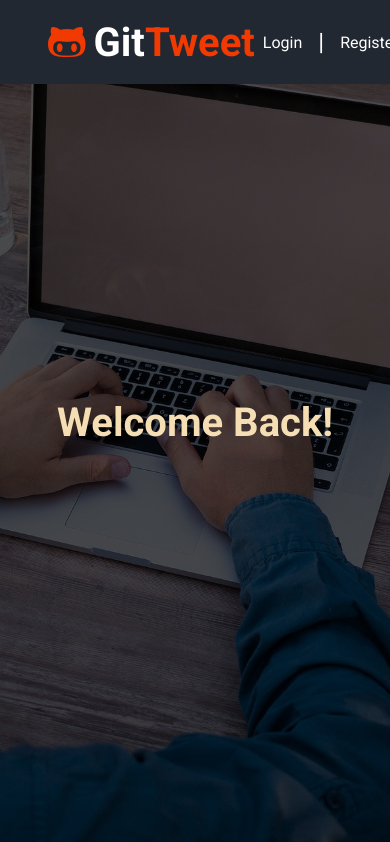
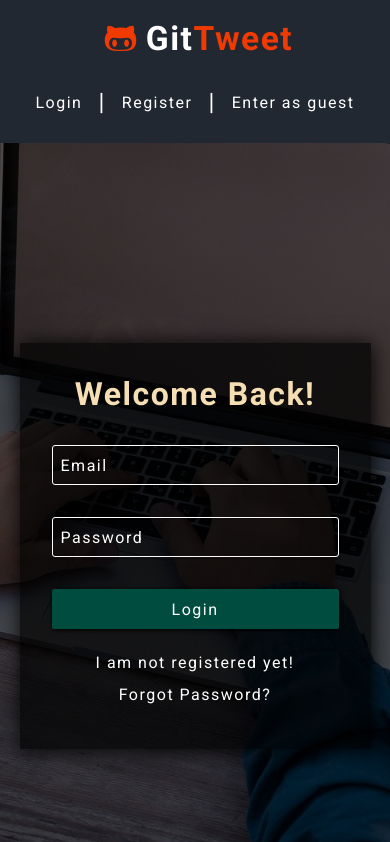
Before and after one commit to devrinku/gitTwitter, a React (Create React App) app in the folder client/: page /login in a window 390 px wide. Shown: the top 842 px of the page. Built offline with nearby package versions, Linux system fonts and the light colour scheme.

Commit message:
landing completed

```diff
--- a/client/src/App.css
+++ b/client/src/App.css
@@ -3,6 +3,7 @@
   margin: 0;
   padding: 0;
   box-sizing: border-box;
+  letter-spacing: 1.5px;
 }
 
 .p {
@@ -136,8 +137,25 @@ li {
 a {
   text-decoration: none;
   color: inherit;
+  display: inline-block;
+  height: 100%;
+}
+.btn {
+  padding: 0.7rem 1rem;
+  background-color: #004d40;
+  width: fit-content;
+  box-shadow: 1px 1px 5px black;
+  border-radius: 2px;
+  transition: all 0.4s;
+  color: white;
+  outline: none;
+}
+.btn:hover {
+  background-color: #077c70;
+}
+.block {
   display: block;
-  height: 100%;
+  width: 100%;
 }
 /* -------------Navbar---------------- */
 nav {
@@ -205,7 +223,9 @@ header {
   max-width: 80%;
   margin: auto;
 }
-
+.padding-top {
+  padding-top: 4rem;
+}
 .content {
   z-index: 10;
   position: relative;
@@ -215,9 +235,105 @@ header {
   align-items: center;
   justify-content: center;
 }
+.card {
+  box-shadow: 1px 1px 20px black;
+  padding: 2rem;
+}
+.auth {
+  width: 50%;
+  text-align: center;
+  background-color: rgba(0, 0, 0, 0.7);
+}
+form {
+  width: 100%;
+}
+input {
+  width: 100%;
+  height: 2.5rem;
+  font-size: 1rem;
+  padding: 0 0.5rem;
+  margin: 1rem 0;
+  background-color: transparent;
+  border: none;
+  border: 1px solid white;
+  border-radius: 3px;
+  color: wheat;
+}
+input::placeholder {
+  color: white;
+}
+input[type="submit"] {
+  border: none;
+  cursor: pointer;
+}
 
+.auth-links a {
+  padding-bottom: 0.3rem;
+  transition: all 0.3s;
+}
+.auth-links a:hover {
+  color: #f03a02;
+}
+
+.auth-links {
+  margin-top: 1.5rem;
+  display: grid;
+  grid-template-columns: 1fr 1fr;
+  color: white;
+}
+
+@media (max-width: 992px) {
+  .auth {
+    width: 80%;
+  }
+  header {
+    height: 107vh;
+  }
+
+  .auth-links {
+    grid-template-columns: 1fr;
+  }
+
+  .auth-links a {
+    margin-bottom: 0.5rem;
+  }
+}
 @media (max-width: 768px) {
   .container {
     max-width: 93%;
   }
+  nav {
+    height: 17vh;
+  }
+  .nav-wrapper {
+    grid-template-columns: 1fr;
+    padding: 0.5rem 0rem;
+    align-items: center;
+  }
+  .left-nav,
+  .right-nav {
+    justify-self: center;
+    align-self: center;
+  }
+
+  .large {
+    font-size: 2.5rem;
+  }
+  .medium {
+    font-size: 2rem;
+  }
+
+  .pencil {
+    font-size: 1.5rem;
+  }
+
+  .auth {
+    width: 90%;
+  }
+  .padding-top {
+    padding-top: 6rem;
+  }
+  header {
+    height: 118vh;
+  }
 }
--- a/client/src/App.js
+++ b/client/src/App.js
@@ -8,7 +8,9 @@ const App = () => (
   <Router>
     <Route>
       <Navbar />
-      <Landing />
+      <Switch>
+        <Route path="/" component={Landing} />
+      </Switch>
     </Route>
   </Router>
 );
--- a/client/src/components/Navbar.js
+++ b/client/src/components/Navbar.js
@@ -6,7 +6,7 @@ const Navbar = () => {
     <nav>
       <div className="nav-wrapper">
         <div className="left-nav">
-          <Link to="/" className="medium fw-700 ">
+          <Link to="/" style={{ fontSize: "2.1rem" }} className=" fw-700 ">
             <i class="fab fa-github-alt mx orange"></i>
             Git<span className="orange">Tweet</span>
           </Link>
--- a/client/src/components/landing/Heading.js
+++ b/client/src/components/landing/Heading.js
@@ -14,7 +14,10 @@ const Heading = () => {
           <Link to="/register" className="btn mx-1">
             SignUp
           </Link>
-          <Link to="/login" className="btn white black-text">
+          <Link
+            style={{ backgroundColor: "white", color: "black" }}
+            to="/login"
+            className="btn white black-text">
             Login
           </Link>
         </div>
--- a/client/src/components/landing/Landing.js
+++ b/client/src/components/landing/Landing.js
@@ -8,7 +8,7 @@ const Landing = () => {
   return (
     <header>
       <div className="overlay"></div>
-      <div className="content">
+      <div className="content padding-top">
         <Switch>
           <Route exact path="/" component={Heading} />
           <Route exact path="/login" component={Login} />
--- a/client/src/components/landing/Login.js
+++ b/client/src/components/landing/Login.js
@@ -3,8 +3,17 @@ import { Link } from "react-router-dom";
 
 const Login = () => {
   return (
-    <div className="container">
-      <p className="medium fw-700">Welcome Back!</p>
+    <div className="auth card">
+      <p className="medium fw-600">Welcome Back! </p>
+      <form className="my-1">
+        <input type="text" name="" placeholder="Email" id="" />
+        <input type="text" name="" placeholder="Password" id="" />
+        <input type="submit" value="Login" className="btn block" />
+      </form>
+      <div className="auth-links ">
+        <Link to="/register">I am not registered yet! </Link>
+        <Link to="#!">Forgot Password?</Link>
+      </div>
     </div>
   );
 };
--- a/client/src/components/landing/Register.js
+++ b/client/src/components/landing/Register.js
@@ -1,7 +1,23 @@
 import React from "react";
+import { Link } from "react-router-dom";
 
 const Register = () => {
-  return <div>Register</div>;
+  return (
+    <div className="auth card">
+      <p className="medium fw-600">Create an account </p>
+      <form className="my-1fr">
+        <input type="text" name="" placeholder="Name" id="" />
+        <input type="text" name="" placeholder="Email" id="" />
+        <input type="text" name="" placeholder="Password" id="" />
+        <input type="text" name="" placeholder="Confirm Password" id="" />
+        <input type="submit" value="Register" className="btn block" />
+      </form>
+      <div className="auth-links ">
+        <Link to="/login">I am already registered! </Link>
+        <Link to="#!">Forgot Password?</Link>
+      </div>
+    </div>
+  );
 };
 
 export default Register;
```
